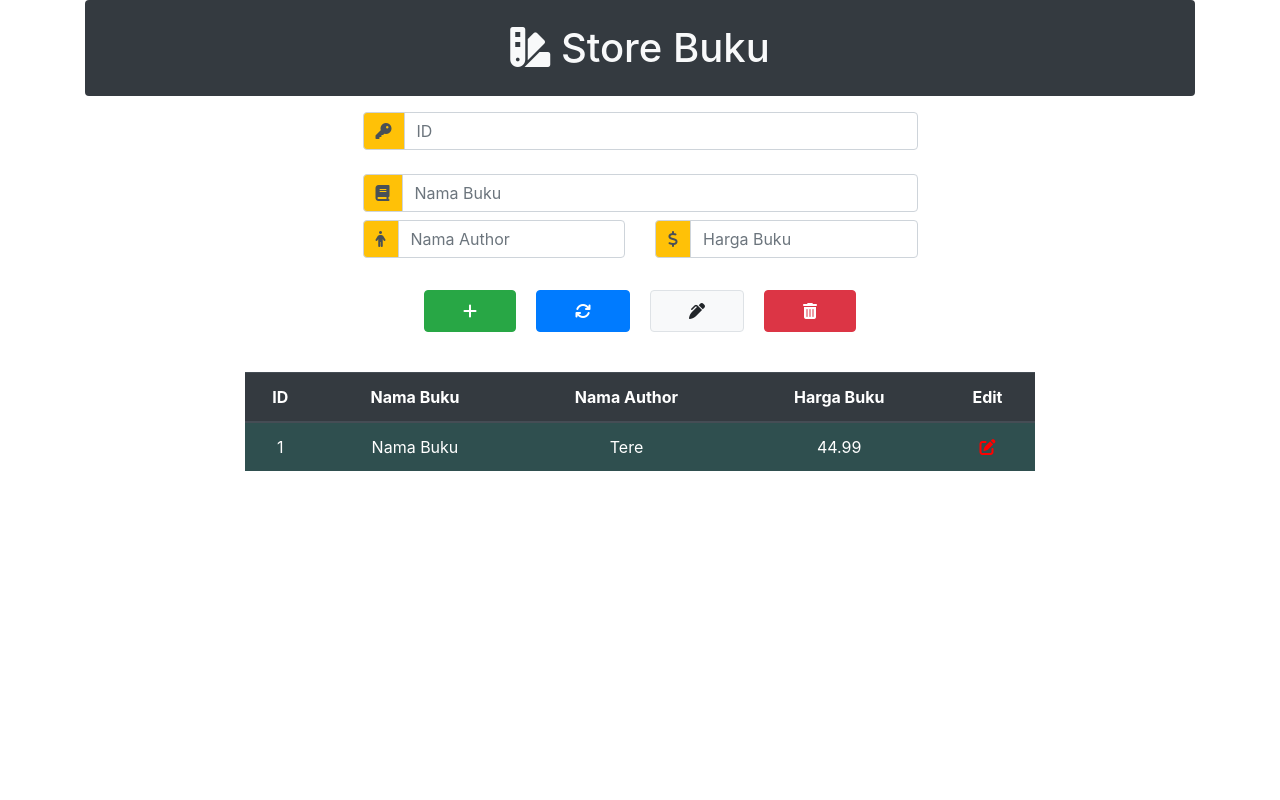
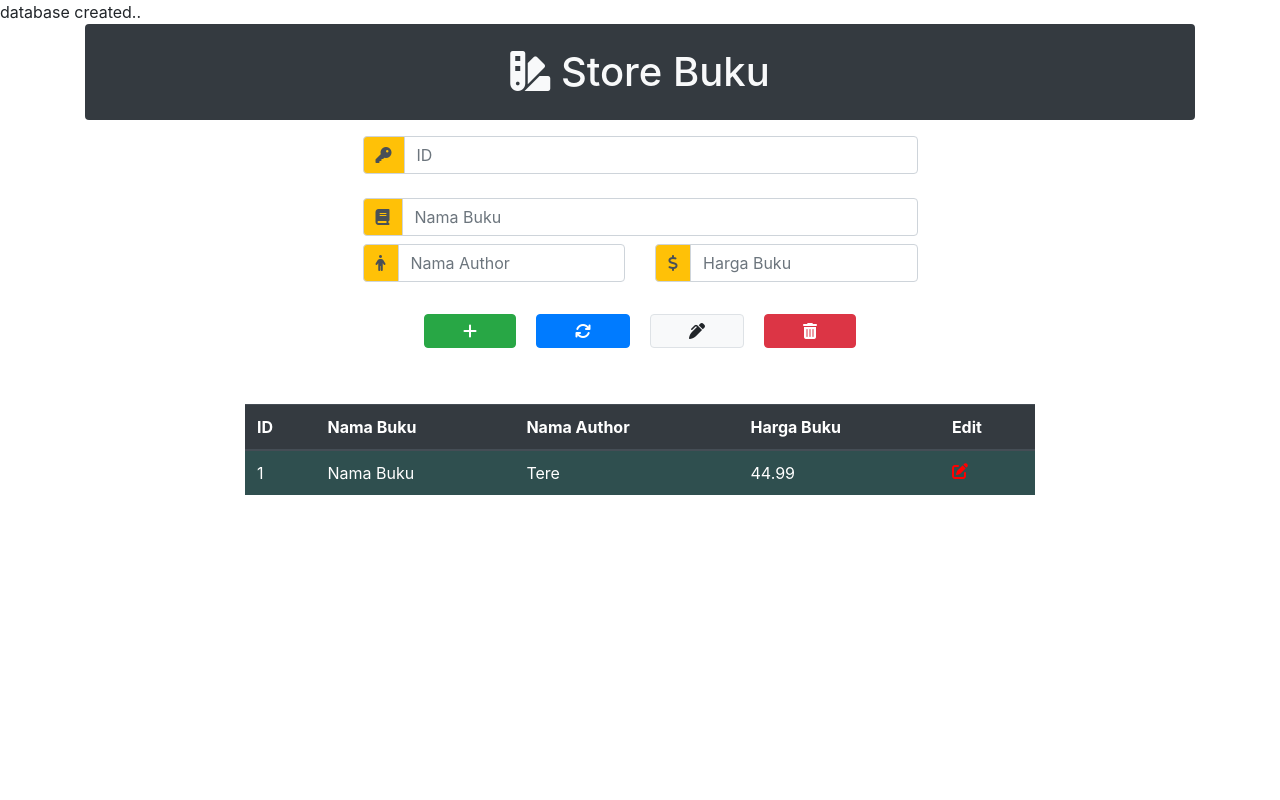
Before and after one commit to Lmaowee/tugas, a PHP site: page / in a window 1280 px wide. Run offline with PHP 8.4, Linux system fonts and the light colour scheme; some libraries are stand-ins or nearby versions.

Commit message:
include db file

```diff
--- a/bookStore/index.php
+++ b/bookStore/index.php
@@ -1,5 +1,8 @@
 <?php
   require_once ("./php/component.php");
+  require_once ("./php/database.php");
+
+  createDataBase();
 ?>
 
 
```
